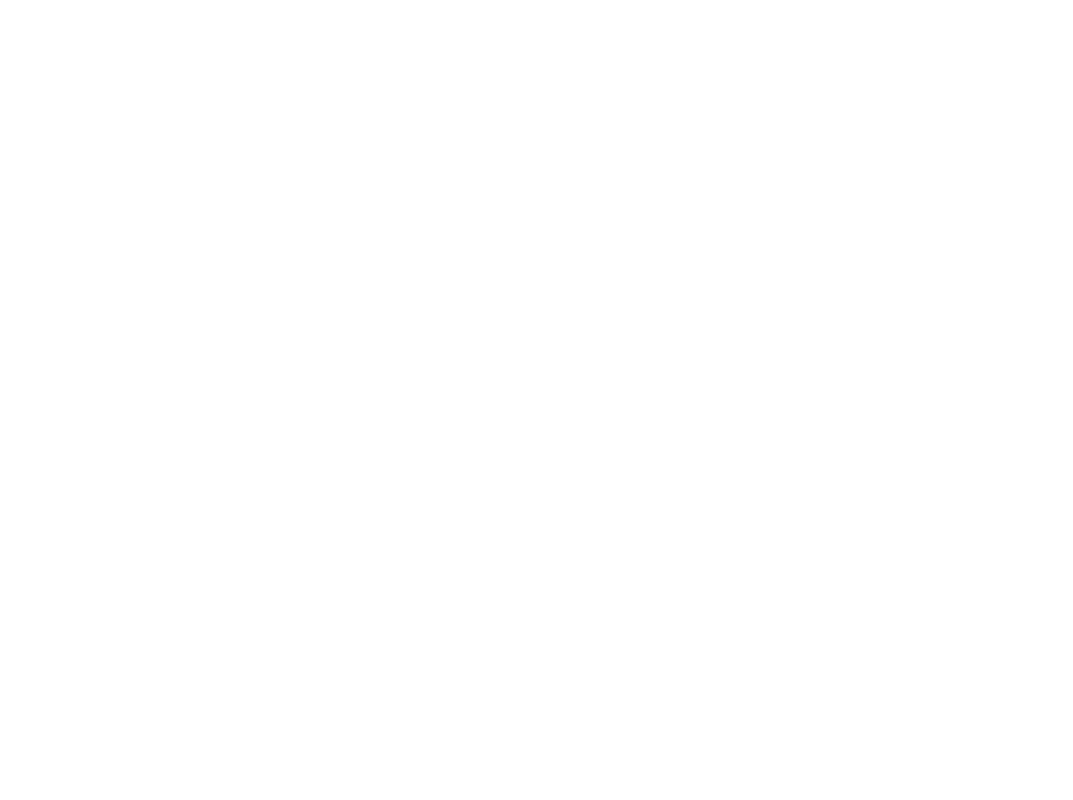
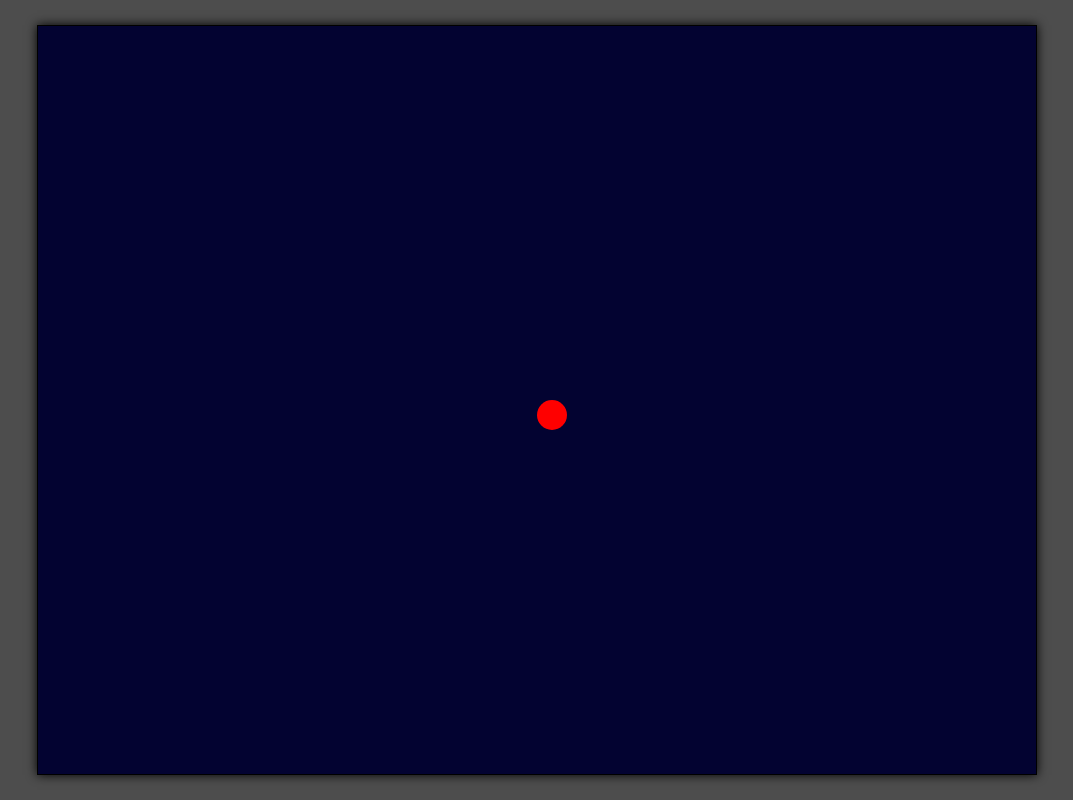
Before and after one commit to BrandonSteffan/AimTrainer, a plain HTML site: page index.html in a window 1280 px wide. Shown: the whole page, without its empty margins (103-1176 px from the left). Drawn offline with Linux system fonts and the light colour scheme.

Commit message:
added initial styling and html

```diff
--- a/index.html
+++ b/index.html
@@ -3,9 +3,13 @@
 <head>
     <meta charset="UTF-8">
     <meta name="viewport" content="width=device-width, initial-scale=1.0">
-    <title>Document</title>
+    <title>Aim Trainer</title>
+    <link rel="stylesheet" href="style/style.css">
 </head>
 <body>
-
+    <section class="gamearea">
+        <button class="target"></button>
+    </section>
+    <script src="script/script.js"></script>
 </body>
 </html>
--- a/style/style.scss
+++ b/style/style.scss
@@ -0,0 +1,33 @@
+*{
+    box-sizing: border-box;
+    margin: 0;
+    padding: 0;
+}
+
+body{
+    background-color: #111111be;
+    display: flex;
+    justify-content: center;
+    height: 100vh;
+}
+
+.gamearea{
+    margin: auto;
+    align-self: center;
+    background-color: rgb(3, 3, 49);
+    border: 1px solid black;
+    box-shadow: 0 0 10px black;
+    width: 1000px;
+    height: 750px;
+}
+
+.target{
+    position: absolute;
+    border: none;
+    background-color: red;
+    width: 30px;
+    height: 30px;
+    top: 50%;
+    left: 50%;
+    border-radius: 30px;
+}
```
Also changed, not shown: style/style.css, 1 other file.
